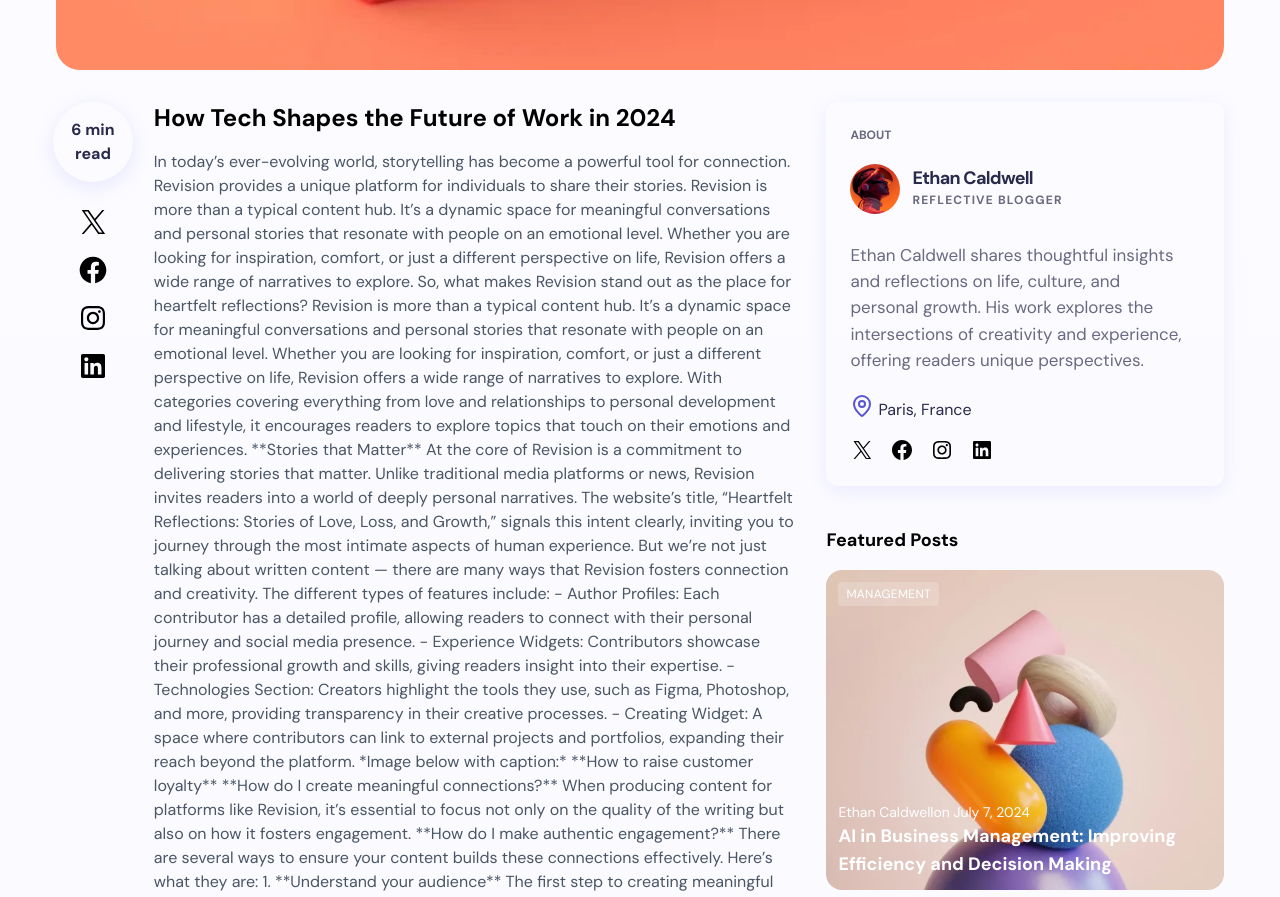
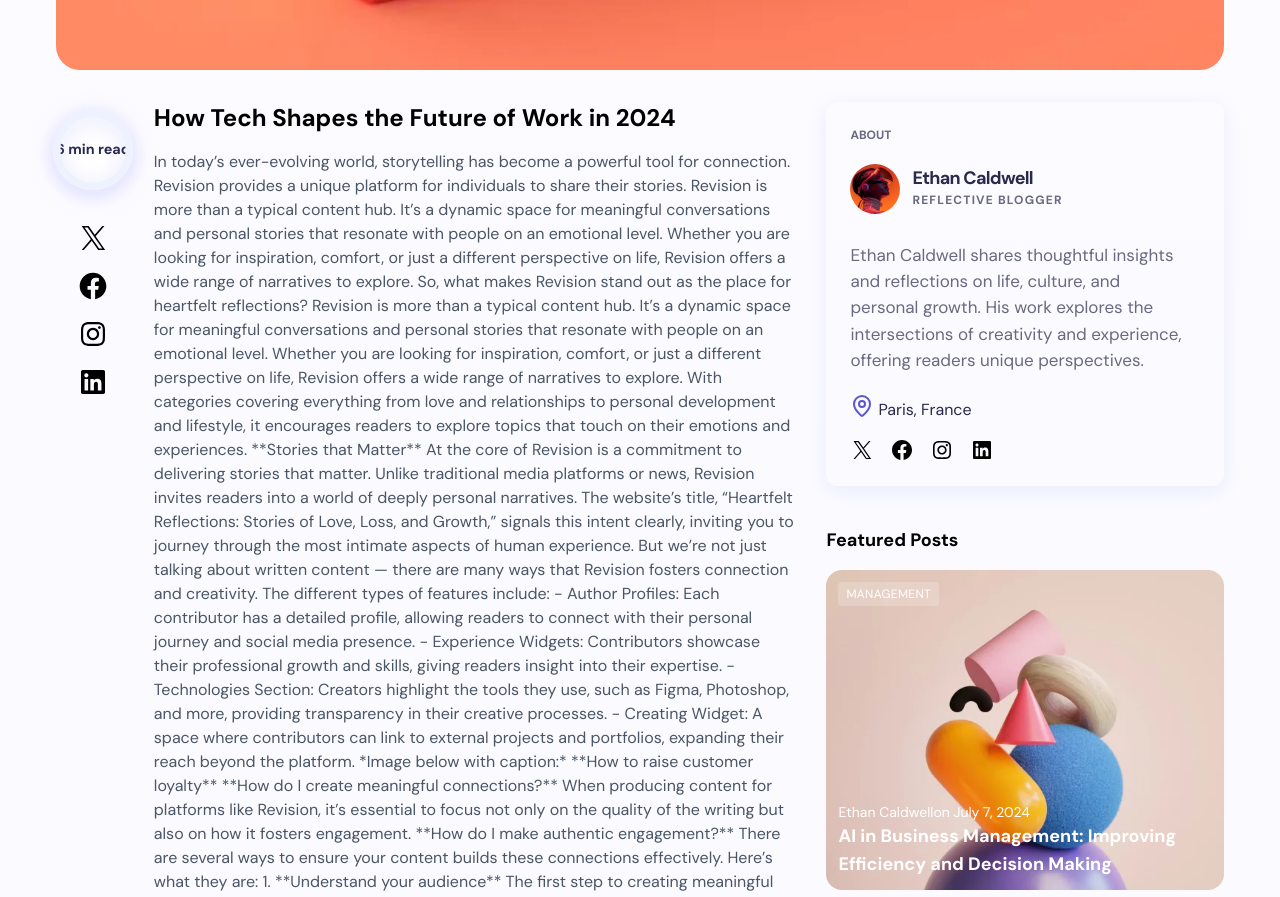
Before and after one commit to ruchit15801/blog-website-nextjs, a Next.js app: page /articles/1 in a window 1280 px wide. Shown: the part 1047-1944 px from the top of the page. Built offline with nearby package versions, Linux system fonts and the light colour scheme.

Commit message:
add new animation

```diff
--- a/public/css/style.css
+++ b/public/css/style.css
@@ -169,9 +169,16 @@
   transition: all 0.25s;
 }
 
-.trending-btn:hover {
-  box-shadow: 0 6px 16px rgba(0,0,0,0.6);
+.trending-btn:hover { box-shadow: 0 6px 16px rgba(0,0,0,0.6); }
+
+/* Apply new hover utilities */
+.feature-posts .group, .full-list article, .home-page-sub-menu a, .footer-item-inner-items p,
+.navbar-container a, .aside-shadow, .comment_form label {
+  transition: transform .25s ease, box-shadow .25s ease, color .25s ease;
 }
+.feature-posts .group:hover, .full-list article:hover, .aside-shadow:hover { transform: translateY(-4px); }
+.feature-posts .relative img, .full-list .relative img, .grid .relative img { transition: transform .3s ease; }
+.feature-posts .relative:hover img, .full-list .relative:hover img, .grid .relative:hover img { transform: scale(1.03); }
 
 .second-row {
   width: 100%;
--- a/src/app/articles/[id]/page.tsx
+++ b/src/app/articles/[id]/page.tsx
@@ -4,7 +4,7 @@ import Navbar from "@/components/Navbar";
 import { ChevronLeft, ChevronRight, ExternalLink, MapPin } from "lucide-react";
 import Image from "next/image";
 import Link from "next/link";
-import React, { useState } from "react";
+import React, { useEffect, useState } from "react";
 
 interface CommentType {
     id: number;
@@ -326,6 +326,28 @@ export default function ArticleDetail({ params }: { params: Promise<{ id: string
         setShowForm(false);
     };
 
+    // Scroll progress for "min read" ring
+    const [scrollProgress, setScrollProgress] = useState(0);
+    useEffect(() => {
+        const handle = () => {
+            const doc = document.documentElement;
+            const scrollTop = doc.scrollTop || window.pageYOffset;
+            const max = (doc.scrollHeight - doc.clientHeight) || 1;
+            const p = Math.min(1, Math.max(0, scrollTop / max));
+            setScrollProgress(p);
+        };
+        handle();
+        window.addEventListener("scroll", handle, { passive: true });
+        window.addEventListener("resize", handle);
+        return () => {
+            window.removeEventListener("scroll", handle);
+            window.removeEventListener("resize", handle);
+        };
+    }, []);
+    const ringRadius = 38;
+    const ringCircumference = 2 * Math.PI * ringRadius;
+    const ringOffset = ringCircumference * (1 - scrollProgress);
+
     return (
         <>
             <Navbar />
@@ -593,15 +615,33 @@ export default function ArticleDetail({ params }: { params: Promise<{ id: string
                         {/* 10% column */}
                         <div style={{ position: 'sticky', top: '80px', alignSelf: 'start' }}>
                             <div className="flex flex-col items-center gap-6">
-                                <div className="flex items-center justify-center text-center font-bold rounded-full" style={{
-                                    width: '80px',
-                                    height: '80px',
-                                    boxShadow: '0px 5px 20px 0px rgba(114, 114, 255, 0.15)',
-                                    transition: '.25s',
-                                    animation: 'fade .5s',
-                                    color: '#29294b',
-                                }}>
-                                    <span style={{ fontSize: '1rem', fontWeight: 600, transition: '.25s' }}>{article.readTime} min read</span>
+                                <div className="relative flex items-center justify-center text-center font-bold rounded-full" style={{ width: '96px', height: '96px' }}>
+                                    <svg viewBox="0 0 100 100" className="absolute inset-0" style={{ filter: 'drop-shadow(0 4px 10px rgba(114,114,255,0.25))' }}>
+                                        <circle cx="50" cy="50" r={ringRadius} stroke="#eef2ff" strokeWidth="8" fill="none" />
+                                        <circle
+                                            cx="50"
+                                            cy="50"
+                                            r={ringRadius}
+                                            stroke="#5955d1"
+                                            strokeWidth="8"
+                                            fill="none"
+                                            strokeDasharray={ringCircumference}
+                                            strokeDashoffset={ringOffset}
+                                            strokeLinecap="round"
+                                            transform="rotate(-90 50 50)"
+                                        />
+                                    </svg>
+                                    <div className="flex items-center justify-center" style={{
+                                        width: '76px',
+                                        height: '76px',
+                                        boxShadow: '0px 5px 20px 0px rgba(114, 114, 255, 0.15)',
+                                        transition: '.25s',
+                                        color: '#29294b',
+                                        background: '#fff',
+                                        borderRadius: '9999px'
+                                    }}>
+                                        <span style={{ fontSize: '0.9rem', fontWeight: 700 }}>{article.readTime} min read</span>
+                                    </div>
                                 </div>
                                 <div className="flex items-center justify-start gap-4 text-gray-800" style={{ color: '#29294b', flexDirection: 'column' }}>
                                     <a href="#" aria-label="Twitter" className="hover:text-blue-600">
--- a/src/app/globals.css
+++ b/src/app/globals.css
@@ -105,6 +105,28 @@ h1, h2, h3, h4, h5, h6 {
   box-shadow: 0 12px 30px -10px color-mix(in oklab, var(--brand-muted-blue), black 65%);
 }
 
+/* 14️⃣ Subtle hover and focus animations */
+.hover-float { transition: transform 250ms ease, box-shadow 250ms ease; }
+.hover-float:hover { transform: translateY(-4px); box-shadow: 0 10px 24px -12px color-mix(in oklab, var(--brand-muted-blue), black 55%); }
+.hover-zoom { transition: transform 250ms ease; }
+.hover-zoom:hover { transform: scale(1.03); }
+.hover-glow { transition: box-shadow 250ms ease; }
+.hover-glow:hover { box-shadow: 0 0 0 6px color-mix(in oklab, var(--ring), transparent 85%); }
+
+/* 15️⃣ Reveal on scroll */
+@keyframes revealUp {
+  from { opacity: 0; transform: translateY(14px); }
+  to { opacity: 1; transform: translateY(0); }
+}
+
+.reveal { opacity: 0; transform: translateY(14px); }
+.reveal.revealed { opacity: 1; transform: none; animation: revealUp 600ms cubic-bezier(.21,.61,.35,1) both; }
+
+/* 16️⃣ Link underline animation */
+.link-underline { position: relative; text-decoration: none; }
+.link-underline::after { content: ""; position: absolute; left: 0; right: 100%; bottom: -2px; height: 2px; background: currentColor; transition: right 250ms ease; }
+.link-underline:hover::after { right: 0; }
+
 /* 8️⃣ Shine effect */
 .shine {
   position: relative;
--- a/src/app/layout.tsx
+++ b/src/app/layout.tsx
@@ -14,6 +14,33 @@ export default function RootLayout({
         <div className="min-h-screen flex flex-col">
           <main className="flex-1">{children}</main>
         </div>
+        <script dangerouslySetInnerHTML={{
+          __html: `
+          (function(){
+            var observer = new IntersectionObserver(function(entries){
+              entries.forEach(function(entry){
+                if(entry.isIntersecting){ entry.target.classList.add('revealed'); observer.unobserve(entry.target); }
+              });
+            }, { rootMargin: '0px 0px -10% 0px', threshold: 0.1 });
+            document.addEventListener('DOMContentLoaded', function(){
+              var selectors = [
+                'article',
+                'section',
+                'header',
+                'footer',
+                '.aside-shadow',
+                '.navbar-container',
+                '.footer-item-inner',
+                '.feature-posts .group',
+                '.full-list article',
+                '.grid article'
+              ];
+              var nodes = document.querySelectorAll(selectors.join(','));
+              nodes.forEach(function(el){ el.classList.add('reveal'); observer.observe(el); });
+              document.querySelectorAll('.reveal').forEach(function(el){ observer.observe(el); });
+            });
+          })();
+        `}} />
       </body>
     </html>
   );
```
